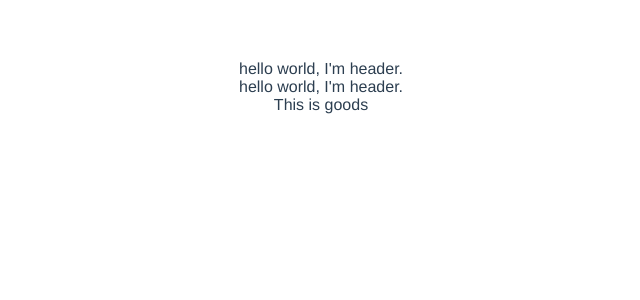
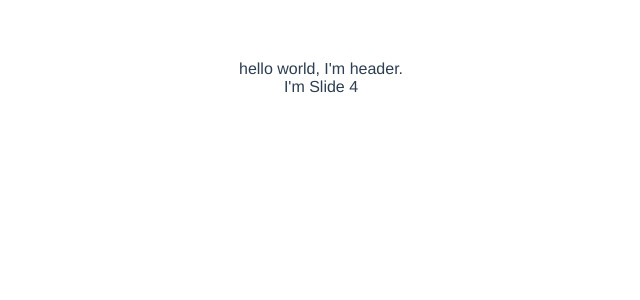
Before and after one commit to tnusap11/my-project, a Vue app: page /#/ in a window 1280 px wide. Shown: the top 300 px of the page, without its empty margins (319-959 px from the left). Built offline with nearby package versions, Linux system fonts and the light colour scheme.

Commit message:
轮播图组件及vue-awesome-swiper的引入

```diff
--- a/package.json
+++ b/package.json
@@ -11,6 +11,7 @@
   },
   "dependencies": {
     "vue": "^2.5.2",
+    "vue-awesome-swiper": "^3.1.3",
     "vue-router": "^3.0.1"
   },
   "devDependencies": {
--- a/src/App.vue
+++ b/src/App.vue
@@ -1,20 +1,14 @@
 <template>
   <div id="app">
-    <my-header></my-header>
-    <my-header></my-header>
     <router-view/>
   </div>
 </template>
 
 <script>
 // 引入组件
-import MyHeader from '@/components/myHeader'
+import MyHeader from "@/components/myHeader";
 export default {
-  name: "App",
-  // 注册组件
-  components: {
-    MyHeader
-  }
+  name: "App"
 };
 </script>
 
--- /dev/null
+++ b/src/components/carousel.vue
@@ -0,0 +1,56 @@
+<template>
+    <swiper :options="swiperOption" ref="mySwiper" @someSwiperEvent="callback">
+      <swiper-slide>I'm Slide 1</swiper-slide>
+      <swiper-slide>I'm Slide 2</swiper-slide>
+      <swiper-slide>I'm Slide 3</swiper-slide>
+      <swiper-slide>I'm Slide 4</swiper-slide>
+      <swiper-slide>I'm Slide 5</swiper-slide>
+      <swiper-slide>I'm Slide 6</swiper-slide>
+      <swiper-slide>I'm Slide 7</swiper-slide>
+
+      <div class="swiper-pagination" slot="pagintion"></div>
+      <!-- <div class="swiper-button-prex" slot="button-prev"></div>
+      <div class="swiper-button-next" slot="button-next"></div>
+      <div class="swiper-scrollbar" slot="scrollbar"></div>       -->
+    </swiper>
+</template>
+
+<script>
+import "swiper/dist/css/swiper.css";
+import { swiper, swiperSlide } from "vue-awesome-swiper";
+export default {
+  name: "carousel",
+  components: {
+    swiper,
+    swiperSlide
+  },
+  data() {
+    return {
+      swiperOption: {
+        pagination: {
+          el: ".swiper-pagination",
+          dynamicBullets: true
+        },
+        autoplay: {
+          delay: 2500,
+          disableOnInteraction: false
+        }
+      }
+    };
+  },
+  computed: {
+    swiper() {
+      return this.$refs.mySwiper.swiper;
+    }
+  },
+  mounted() {
+    console.log("this is current swiper instance object", this.swiper);
+    this.swiper.slideTo(3, 1000, false);
+  }
+};
+</script>
+
+<style scoped>
+.carousel {
+}
+</style>
--- a/src/router/index.js
+++ b/src/router/index.js
@@ -1,10 +1,6 @@
 import Vue from 'vue'
 import Router from 'vue-router'
-// 导入组件
-import Test from '@/view/test'
-import Title1 from '@/view/title1'
-import Title2 from '@/view/title2'
-import Goods from '@/view/goods'
+import Home from '@/view/home'
 
 Vue.use(Router)
 
@@ -13,10 +9,7 @@ export default new Router({
     path: '/',
     name: '/',
     components: {
-      // 给路由命名
-      default: Goods,
-      title1: Title1,
-      title2: Title2
+      default: Home
     }
   }]
 })
--- /dev/null
+++ b/src/view/home.vue
@@ -0,0 +1,27 @@
+<template>
+    <div class="home">
+        <my-header></my-header>
+        <carousel></carousel>
+    </div>
+</template>
+
+<script>
+import MyHeader from "@/components/myHeader";
+import Carousel from "@/components/carousel";
+export default {
+  name: "home",
+  components: {
+    MyHeader,
+    Carousel
+  },
+  data() {
+    return {
+      msg: "hollo vue"
+    };
+  },
+  methods: {}
+};
+</script>
+
+<style scoped>
+</style>
```
Also changed, not shown: 1 other file (tests, documents, lock files or other folders).
